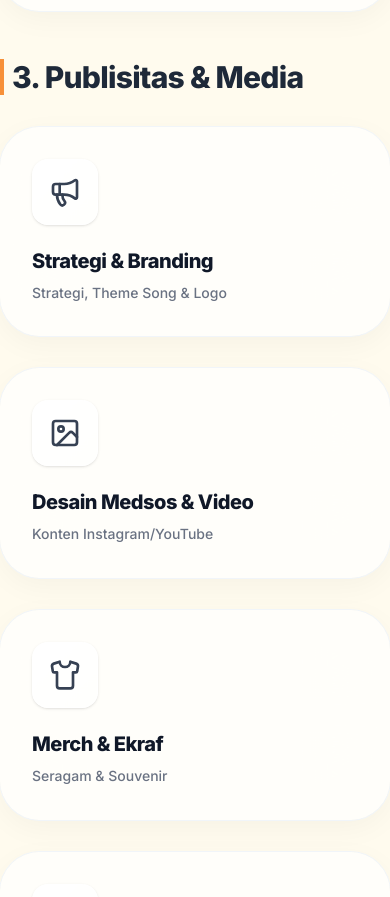
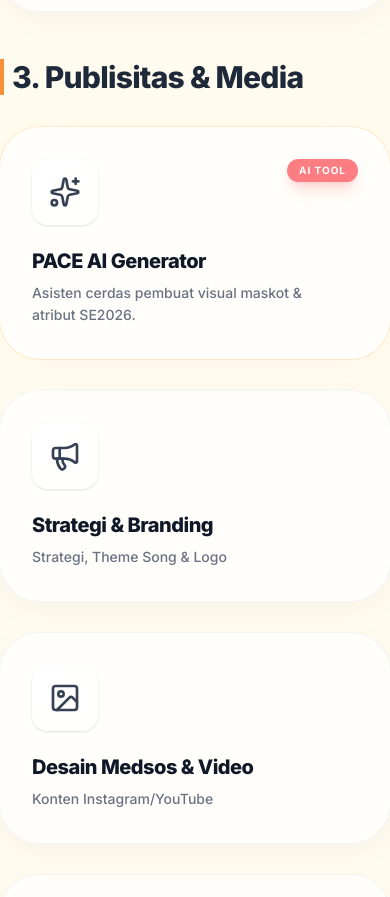
Before and after one commit to faldodaffa/garda-se-2026, a Next.js app: page /dokumen in a window 390 px wide. Shown: the part 3562-4459 px from the top of the page. Built offline with nearby package versions, Linux system fonts and the light colour scheme.

Commit message:
feat: Add PACE AI Generator card & fix deep Webkit mobile routing bug

```diff
--- a/components/dashboard/BentoGrid.tsx
+++ b/components/dashboard/BentoGrid.tsx
@@ -5,7 +5,7 @@ import {
     BookOpen, Users, FileText, Megaphone,
     BarChart3, Settings, Calendar,
     FileBarChart, Building2, MapPin, Search,
-    Image, Video, Share2, Shirt, ImageIcon, LucideIcon
+    Image, Video, Share2, Shirt, ImageIcon, LucideIcon, Sparkles
 } from 'lucide-react';
 import Link from 'next/link';
 import { cn } from '@/lib/utils';
@@ -63,6 +63,14 @@ const categories: Category[] = [
         id: 'publisitas',
         title: '3. Publisitas & Media',
         items: [
+            {
+                title: "PACE AI Generator",
+                icon: Sparkles,
+                href: "https://s.bps.go.id/pacegenerator",
+                description: "Asisten cerdas pembuat visual maskot & atribut SE2026.",
+                className: "md:hover:bg-gradient-to-br md:hover:from-white md:hover:to-orange-50 ring-1 ring-orange-200/50 shadow-orange-100/20",
+                badge: "AI Tool"
+            },
             { title: "Strategi & Branding", icon: Megaphone, href: "/publisitas/strategi", className: "md:col-span-2", description: "Strategi, Theme Song & Logo" },
             { title: "Desain Medsos & Video", icon: ImageIcon, href: "/publisitas/desain", description: "Konten Instagram/YouTube" },
             { title: "Merch & Ekraf", icon: Shirt, href: "/publisitas/merch", description: "Seragam & Souvenir" },
@@ -134,7 +142,16 @@ export default function BentoGrid() {
                         // Build mapping categories
                         let administrasiItems: GridItem[] = [];
                         let persiapanItems: GridItem[] = [];
-                        let publisitasItems: GridItem[] = [];
+                        let publisitasItems: GridItem[] = [
+                            {
+                                title: "PACE AI Generator",
+                                description: "Asisten cerdas pembuat visual maskot & atribut SE2026.",
+                                icon: Sparkles,
+                                href: "https://s.bps.go.id/pacegenerator",
+                                badge: "AI Tool",
+                                className: "md:hover:bg-gradient-to-br md:hover:from-white md:hover:to-orange-50 ring-1 ring-orange-200/50 shadow-orange-100/20"
+                            }
+                        ];
 
                         parsedBentoLinks.forEach((link: any) => {
                             // Resolve correct lucide icon heuristic based on category
@@ -240,10 +257,10 @@ export default function BentoGrid() {
                                     <div className="flex flex-col h-full justify-between space-y-6">
                                         <div className="flex justify-between items-start">
                                             <div className={cn(
-                                                "p-4 rounded-2xl transition-transform duration-500 group-hover:scale-110 group-hover:rotate-3",
+                                                "p-4 rounded-2xl transition-transform duration-500 md:group-hover:scale-110 md:group-hover:rotate-3",
                                                 "bg-gradient-to-br from-white to-white/50 shadow-sm border border-white/60"
                                             )}>
-                                                <item.icon className="w-8 h-8 text-gray-700 group-hover:text-se-jingga transition-colors duration-300" />
+                                                <item.icon className="w-8 h-8 text-gray-700 md:group-hover:text-se-jingga transition-colors duration-300" />
                                             </div>
                                             {item.badge && (
                                                 <span className="px-3 py-1 text-[10px] font-bold uppercase tracking-widest text-white bg-red-500 rounded-full shadow-lg shadow-red-500/30 animate-pulse">
@@ -253,7 +270,7 @@ export default function BentoGrid() {
                                         </div>
 
                                         <div>
-                                            <h3 className="text-xl font-extrabold text-gray-900 mb-2 leading-tight tracking-tight group-hover:text-se-jingga transition-colors">{item.title}</h3>
+                                            <h3 className="text-xl font-extrabold text-gray-900 mb-2 leading-tight tracking-tight md:group-hover:text-se-jingga transition-colors">{item.title}</h3>
                                             <p className="text-sm font-medium text-gray-500 leading-relaxed max-w-[90%]">
                                                 {item.description}
                                             </p>
@@ -261,7 +278,7 @@ export default function BentoGrid() {
                                     </div>
 
                                     {/* Subtle Glow Effect */}
-                                    <div className="absolute inset-0 bg-gradient-to-tr from-white/0 via-white/0 to-white/40 opacity-0 group-hover:opacity-100 transition-opacity duration-500 pointer-events-none" />
+                                    <div className="absolute inset-0 bg-gradient-to-tr from-white/0 via-white/0 to-white/40 opacity-0 md:group-hover:opacity-100 transition-opacity duration-500 pointer-events-none" />
                                 </a>
                             ))}
                         </div>
```
